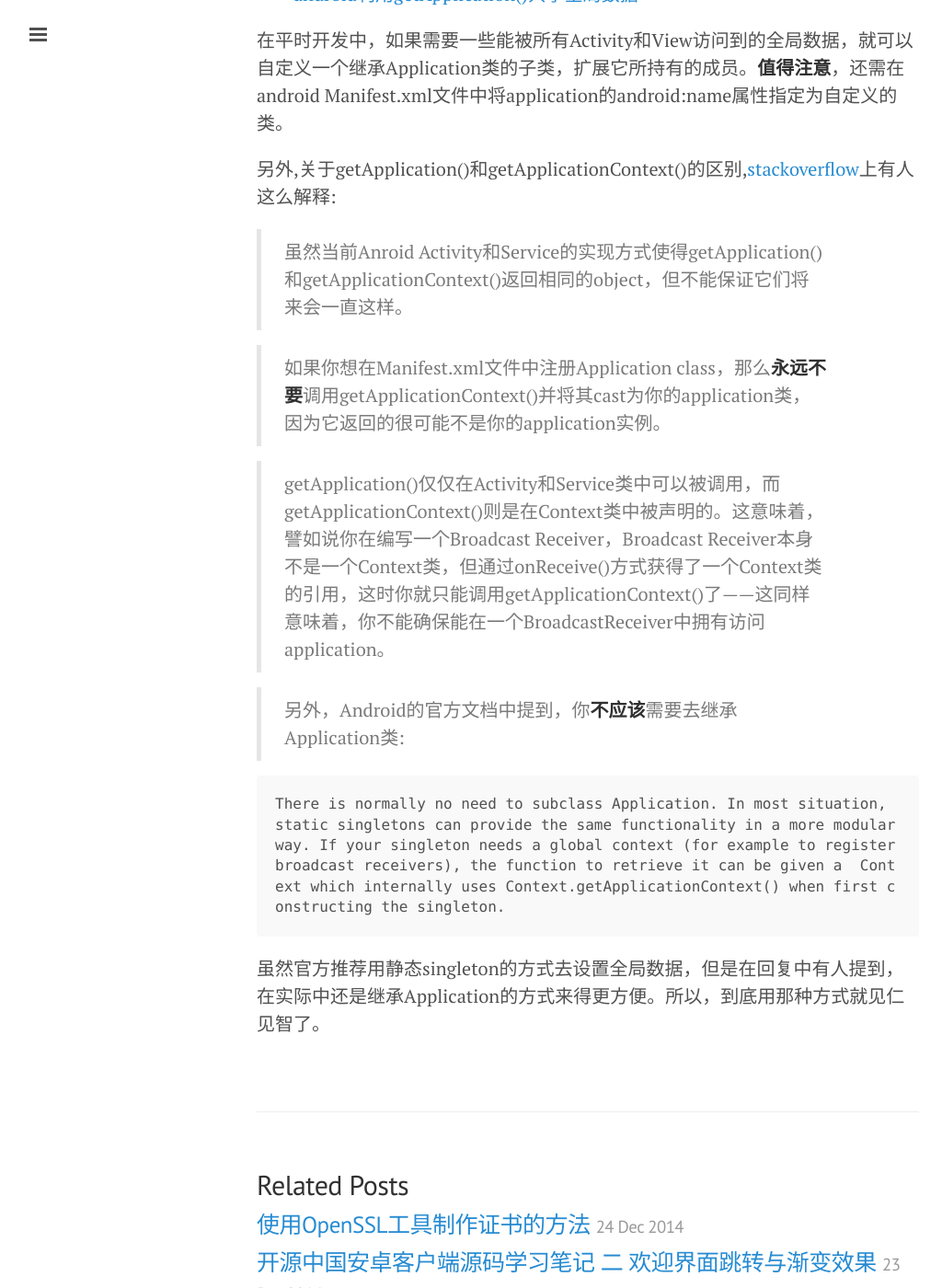
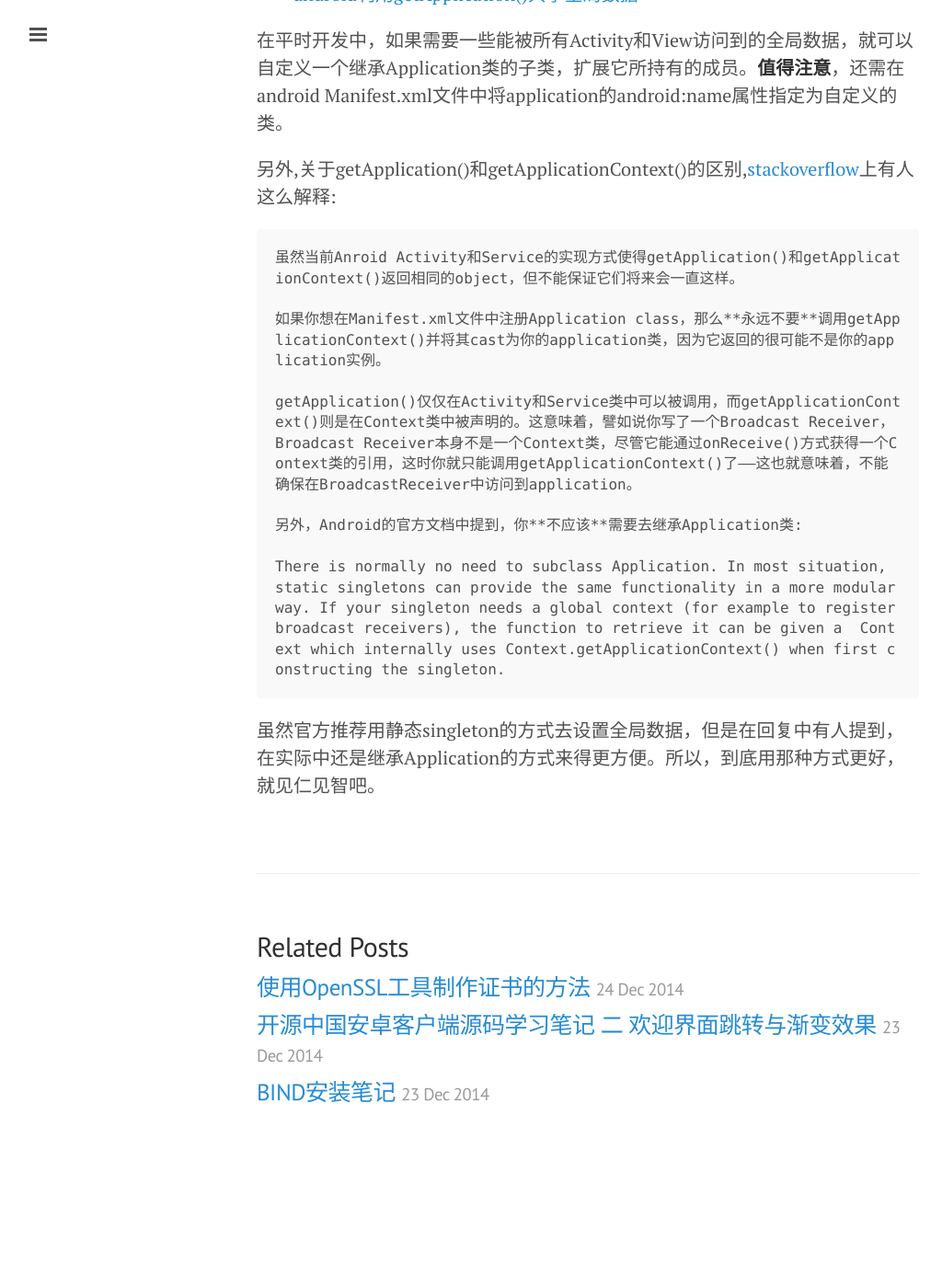
Before and after one commit to yuantops/blog, a Jekyll site: the page built from _posts/2014-12-22-osc-android-app-notes-1.md, in a window 1280 px wide and 1400 px high, scrolled down 758 px. Shown: the whole window at 92% size, without its empty margins (1-1025 px from the left). Built offline with Jekyll 4.4.1, drawn with Linux system fonts in a browser that asks for light colours; Markdown is read by kramdown in place of the engine named in the settings; comment, search, counter and statistics services are not loaded; after the commit the page ends 2021 px from its top, so only the background shows below that.

Commit message:
tiny modifies

```diff
--- a/_posts/2014-12-22-osc-android-app-notes-1.md
+++ b/_posts/2014-12-22-osc-android-app-notes-1.md
@@ -19,14 +19,14 @@ AppContext类是Application类的子类。Google了getApplication()函数，找
 
 另外,关于getApplication()和getApplicationContext()的区别,[stackoverflow](http://stackoverflow.com/questions/5018545/getapplication-vs-getapplicationcontext)上有人这么解释:
 
->虽然当前Anroid Activity和Service的实现方式使得getApplication()和getApplicationContext()返回相同的object，但不能保证它们将来会一直这样。
+	虽然当前Anroid Activity和Service的实现方式使得getApplication()和getApplicationContext()返回相同的object，但不能保证它们将来会一直这样。
 
->如果你想在Manifest.xml文件中注册Application class，那么**永远不要**调用getApplicationContext()并将其cast为你的application类，因为它返回的很可能不是你的application实例。
+	如果你想在Manifest.xml文件中注册Application class，那么**永远不要**调用getApplicationContext()并将其cast为你的application类，因为它返回的很可能不是你的application实例。
 
->getApplication()仅仅在Activity和Service类中可以被调用，而getApplicationContext()则是在Context类中被声明的。这意味着，譬如说你在编写一个Broadcast Receiver，Broadcast Receiver本身不是一个Context类，但通过onReceive()方式获得了一个Context类的引用，这时你就只能调用getApplicationContext()了——这同样意味着，你不能确保能在一个BroadcastReceiver中拥有访问application。
+	getApplication()仅仅在Activity和Service类中可以被调用，而getApplicationContext()则是在Context类中被声明的。这意味着，譬如说你写了一个Broadcast Receiver，Broadcast Receiver本身不是一个Context类，尽管它能通过onReceive()方式获得一个Context类的引用，这时你就只能调用getApplicationContext()了——这也就意味着，不能确保在BroadcastReceiver中访问到application。
 
->另外，Android的官方文档中提到，你**不应该**需要去继承Application类:
+	另外，Android的官方文档中提到，你**不应该**需要去继承Application类:
 
 	There is normally no need to subclass Application. In most situation, static singletons can provide the same functionality in a more modular way. If your singleton needs a global context (for example to register broadcast receivers), the function to retrieve it can be given a  Context which internally uses Context.getApplicationContext() when first constructing the singleton.
 
-虽然官方推荐用静态singleton的方式去设置全局数据，但是在回复中有人提到，在实际中还是继承Application的方式来得更方便。所以，到底用那种方式就见仁见智了。
+虽然官方推荐用静态singleton的方式去设置全局数据，但是在回复中有人提到，在实际中还是继承Application的方式来得更方便。所以，到底用那种方式更好，就见仁见智吧。
```
